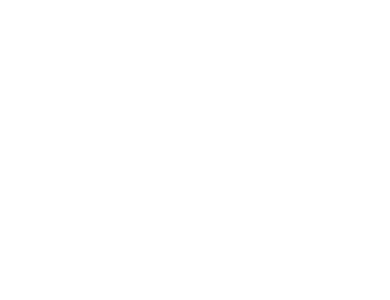
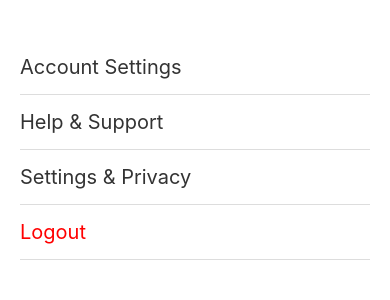
Before and after one commit to Syntax-Yushu/CribEase_CapstoneFinal, a React Native app: screen /More in a window 390 px wide. Shown: the top 300 px of the page. Built offline with nearby package versions, Linux system fonts and the light colour scheme.

Commit message:
More.js updated

```diff
--- a/dashboard.js
+++ b/dashboard.js
@@ -61,10 +61,10 @@
           </Text>
         </View>
 
-        <View style={styles.card}>
+        {/* <View style={styles.card}>
           <Text style={styles.label}>Distance</Text>
           <Text style={styles.value}>{data.distance.toFixed(1)} cm</Text>
-        </View>
+        </View> */}
 
         <View style={styles.card}>
           <Text style={styles.label}>Fall Count</Text>
--- a/more.js
+++ b/more.js
@@ -1,9 +1,12 @@
-import { View, Text, StyleSheet } from 'react-native';
+import { useNavigation } from '@react-navigation/native';
+import { signOut } from 'firebase/auth';
+import { View, Text, StyleSheet, TouchableOpacity } from 'react-native';
 import { useEffect, useState } from 'react';
 import { auth, db } from './firebase';
 import { doc, getDoc } from 'firebase/firestore';
 
 export default function More() {
+  const navigation = useNavigation();
   const [username, setUsername] = useState('');
 
   useEffect(() => {
@@ -36,6 +39,32 @@
           <Text style={styles.greeting}>Hi, {username}</Text>
         </View>
       )}
+
+      {/* NEW OPTIONS */}
+      <View style={styles.menuContainer}>
+        <TouchableOpacity style={styles.menuItem}>
+          <Text style={styles.menuText}>Account Settings</Text>
+        </TouchableOpacity>
+
+        <TouchableOpacity style={styles.menuItem}>
+          <Text style={styles.menuText}>Help & Support</Text>
+        </TouchableOpacity>
+
+        <TouchableOpacity style={styles.menuItem}>
+          <Text style={styles.menuText}>Settings & Privacy</Text>
+        </TouchableOpacity>
+
+        <TouchableOpacity
+          style={styles.menuItem}
+          onPress={async () => {
+            await signOut(auth);
+            navigation.replace('HomePage'); // ← your homepage.js screen name
+          }}
+        >
+          <Text style={[styles.menuText, { color: 'red' }]}>Logout</Text>
+        </TouchableOpacity>
+
+      </View>
     </View>
   );
 }
@@ -49,6 +78,7 @@
   header: {
     alignItems: 'center',
     marginTop: 40,
+    marginBottom: 40,
   },
   avatar: {
     width: 100,
@@ -69,4 +99,18 @@
     fontWeight: 'bold',
     color: '#a34f9f',
   },
+
+  // NEW MENU STYLES
+  menuContainer: {
+    marginTop: 20,
+  },
+  menuItem: {
+    paddingVertical: 15,
+    borderBottomWidth: 1,
+    borderBottomColor: '#ddd',
+  },
+  menuText: {
+    fontSize: 20,
+    color: '#333',
+  },
 });
```
